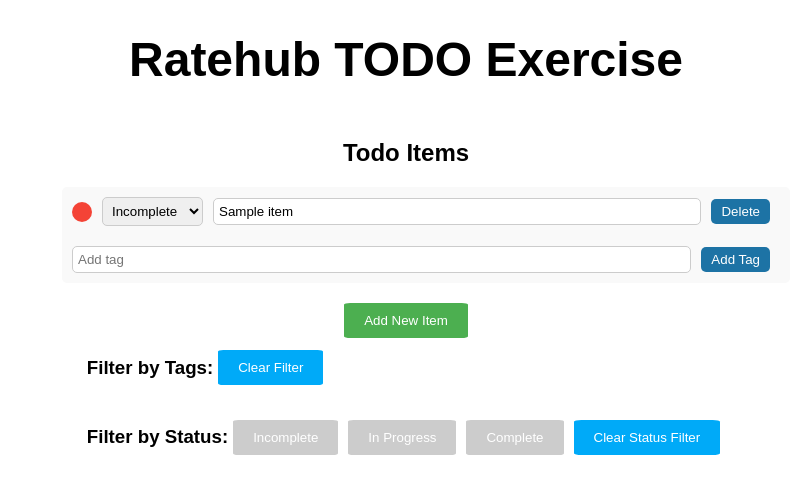
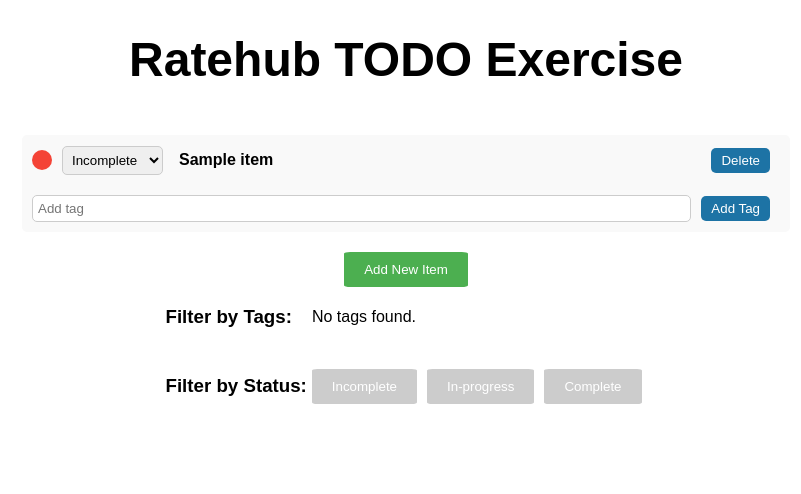
Before and after one commit to rafaelnmgomes/musical-octo-enigma, a React app: page / in a window 1280 px wide. Shown: the top 494 px of the page, without its empty margins (234-1035 px from the left). Built offline with nearby package versions, Linux system fonts and the light colour scheme.

Commit message:
Review style, add drag and drop

```diff
--- a/package.json
+++ b/package.json
@@ -6,6 +6,7 @@
     "mobx": "^6.6.1",
     "mobx-react-lite": "^3.4.0",
     "react": "^17.0.1",
+    "react-beautiful-dnd": "^13.1.1",
     "react-dom": "^17.0.1",
     "react-hot-toast": "^2.5.2",
     "styled-components": "^5.2.1",
--- a/src/App.jsx
+++ b/src/App.jsx
@@ -8,13 +8,6 @@ const GlobalStyle = createGlobalStyle`
   body {
     font-family: Gordita, sans-serif;
     margin: 0;
-    }
-
-    button {
-        background-color: #1d73a5;
-        :hover {
-            background-color: #174277;
-        }
     }
     `;
 
--- a/src/components/TodoList.jsx
+++ b/src/components/TodoList.jsx
@@ -1,5 +1,6 @@
 import { observer } from "mobx-react-lite";
 import React from "react";
+import { DragDropContext, Draggable, Droppable } from "react-beautiful-dnd";
 import { toast } from "react-hot-toast";
 import styled from "styled-components";
 import store from "../store/todoStore";
@@ -10,6 +11,11 @@ const Title = styled.h1`
   color: #000;
 `;
 
+const List = styled.ul`
+  list-style: none;
+  padding: 0;
+`;
+
 const Wrapper = styled.div`
   display: flex;
   flex-direction: column;
@@ -18,10 +24,6 @@ const Wrapper = styled.div`
 
 const ListWrapper = styled.div`
   width: 60%;
-`;
-
-const ListTitle = styled.h2`
-  text-align: center;
 `;
 
 const NewItemButton = styled.button`
@@ -55,7 +57,10 @@ const FilterGroup = styled.div`
 `;
 
 const FilterButton = styled.button`
-  background-color: ${(props) => (props.selected ? "#00aaf8" : "#ccc")};
+  background-color: ${(props) =>
+    props.selected
+      ? getStatusColor(props.status) || statusColors.default
+      : "#ccc"};
   color: #fff;
   padding: 10px 20px;
   border-radius: 5%;
@@ -64,10 +69,40 @@ const FilterButton = styled.button`
   margin: 5px;
 `;
 
+const Empty = styled.p`
+  margin-left: 20px;
+  text-align: center;
+`;
+
+const Placeholder = styled.div`
+  display: flex;
+  justify-content: center;
+  margin: 20px;
+`;
+
+const getStatusColor = (status) => {
+  switch (status) {
+    case "incomplete":
+      return "#f44336";
+    case "in-progress":
+      return "#ff9800";
+    case "complete":
+      return "#4caf50";
+    default:
+      return "#1d73a5";
+  }
+};
+
 const TodoList = observer(() => {
   const handleAddItem = () => {
     store.addItem();
     toast.success("Item added successfully!");
+  };
+
+  const handleDragEnd = (result) => {
+    if (!result.destination) return;
+
+    store.reorderItems(result.source.index, result.destination.index);
   };
 
   return (
@@ -76,12 +111,43 @@ const TodoList = observer(() => {
         <Title>Ratehub TODO Exercise</Title>
       </header>
       <ListWrapper>
-        <ListTitle>Todo Items</ListTitle>
-        <ul>
-          {store.filteredItems.map((item) => (
-            <TodoListItem key={item.id} item={item} store={store} />
-          ))}
-        </ul>
+        <DragDropContext onDragEnd={handleDragEnd}>
+          <Droppable droppableId="todo-list">
+            {(provided) => (
+              <List {...provided.droppableProps} ref={provided.innerRef}>
+                {store.filteredItems.length === 0 ? (
+                  <Placeholder>
+                    No items available. Try changing the filters or adding new
+                    items.
+                  </Placeholder>
+                ) : (
+                  store.filteredItems.map((item, index) => (
+                    <Draggable
+                      key={item.id}
+                      draggableId={item.id.toString()}
+                      index={index}
+                    >
+                      {(provided) => (
+                        <div
+                          ref={provided.innerRef}
+                          {...provided.draggableProps}
+                          {...provided.dragHandleProps}
+                        >
+                          <TodoListItem
+                            item={item}
+                            store={store}
+                            getStatusColor={getStatusColor}
+                          />
+                        </div>
+                      )}
+                    </Draggable>
+                  ))
+                )}
+                {provided.placeholder}
+              </List>
+            )}
+          </Droppable>
+        </DragDropContext>
         <ButtonWrapper>
           <NewItemButton onClick={handleAddItem}>Add New Item</NewItemButton>
         </ButtonWrapper>
@@ -89,6 +155,7 @@ const TodoList = observer(() => {
       <Footer>
         <FilterGroup>
           <h3>Filter by Tags:</h3>
+          {store.allTags.length === 0 && <Empty>No tags found.</Empty>}
           {store.allTags.map((tag) => (
             <FilterButton
               key={tag}
@@ -98,39 +165,19 @@ const TodoList = observer(() => {
               {tag}
             </FilterButton>
           ))}
-          <FilterButton
-            onClick={() => store.setFilterTag(null)}
-            selected={store.filterTag === null}
-          >
-            Clear Filter
-          </FilterButton>
         </FilterGroup>
         <FilterGroup>
           <h3>Filter by Status:</h3>
-          <FilterButton
-            onClick={() => store.setFilterStatus("incomplete")}
-            selected={store.filterStatus === "incomplete"}
-          >
-            Incomplete
-          </FilterButton>
-          <FilterButton
-            onClick={() => store.setFilterStatus("in-progress")}
-            selected={store.filterStatus === "in-progress"}
-          >
-            In Progress
-          </FilterButton>
-          <FilterButton
-            onClick={() => store.setFilterStatus("complete")}
-            selected={store.filterStatus === "complete"}
-          >
-            Complete
-          </FilterButton>
-          <FilterButton
-            onClick={() => store.setFilterStatus(null)}
-            selected={store.filterStatus === null}
-          >
-            Clear Status Filter
-          </FilterButton>
+          {["incomplete", "in-progress", "complete"].map((status) => (
+            <FilterButton
+              key={status}
+              onClick={() => store.setFilterStatus(status)}
+              selected={store.filterStatus === status}
+              status={status}
+            >
+              {status.charAt(0).toUpperCase() + status.slice(1)}
+            </FilterButton>
+          ))}
         </FilterGroup>
       </Footer>
     </Wrapper>
--- a/src/components/TodoListItem.jsx
+++ b/src/components/TodoListItem.jsx
@@ -2,19 +2,6 @@ import { observer } from "mobx-react-lite";
 import React, { useState } from "react";
 import { toast } from "react-hot-toast";
 import styled from "styled-components";
-
-const getStatusColor = (status) => {
-  switch (status) {
-    case "incomplete":
-      return "#f44336";
-    case "in-progress":
-      return "#ff9800";
-    case "complete":
-      return "#4caf50";
-    default:
-      return "#ccc";
-  }
-};
 
 const ListItem = styled.li`
   display: flex;
@@ -39,7 +26,7 @@ const ItemTop = styled.div`
 const StatusIndicator = styled.div`
   width: 20px;
   height: 20px;
-  background-color: ${(props) => getStatusColor(props.status)};
+  background-color: ${(props) => props.statusColor};
   margin-right: 10px;
   border-radius: 50%;
   transition: background-color 0.5s ease;
@@ -52,7 +39,25 @@ const Select = styled.select`
   border-radius: 5px;
 `;
 
-const Input = styled.input`
+const Title = styled.input`
+  flex-grow: 1;
+  margin-right: 10px;
+  padding: 5px;
+  border: 1px solid transparent;
+  border-radius: 5px;
+  background-color: transparent;
+  transition: border 0.3s ease;
+  font-weight: bold;
+  font-size: 16px;
+
+  &:hover,
+  &:focus {
+    border: 1px solid #ccc;
+    background-color: #fff;
+  }
+`;
+
+const TagInput = styled.input`
   flex-grow: 1;
   margin-right: 10px;
   padding: 5px;
@@ -62,12 +67,17 @@ const Input = styled.input`
 
 const Button = styled.button`
   color: #fff;
+  background-color: #1d73a5;
   padding: 5px 10px;
   border: none;
   cursor: pointer;
   border-radius: 5px;
   margin-right: 10px;
   transition: background-color 0.3s ease;
+
+  :hover {
+    background-color: #174277;
+  }
 `;
 
 const Tags = styled.div`
@@ -98,7 +108,7 @@ const TagInputWrapper = styled.div`
   margin-top: 10px;
 `;
 
-const TodoListItem = observer(({ item, store }) => {
+const TodoListItem = observer(({ item, store, getStatusColor }) => {
   const [newTag, setNewTag] = useState("");
 
   const handleStatusChange = (newStatus) => {
@@ -142,10 +152,17 @@ const TodoListItem = observer(({ item, store }) => {
     toast.success("Tag removed successfully!");
   };
 
+  const handleKeyPress = (e) => {
+    if (e.key === "Enter") {
+      e.preventDefault();
+      handleAddTag();
+    }
+  };
+
   return (
     <ListItem>
       <ItemTop>
-        <StatusIndicator status={item.status} />
+        <StatusIndicator statusColor={getStatusColor(item.status)} />
         <Select
           value={item.status}
           onChange={(e) => handleStatusChange(e.target.value)}
@@ -154,7 +171,7 @@ const TodoListItem = observer(({ item, store }) => {
           <option value="in-progress">In Progress</option>
           <option value="complete">Complete</option>
         </Select>
-        <Input
+        <Title
           onChange={handleItemNameChange}
           onBlur={handleItemNameBlur}
           value={item.name}
@@ -169,9 +186,10 @@ const TodoListItem = observer(({ item, store }) => {
         ))}
       </Tags>
       <TagInputWrapper>
-        <Input
+        <TagInput
           value={newTag}
           onChange={(e) => setNewTag(e.target.value)}
+          onKeyUp={handleKeyPress}
           placeholder="Add tag"
         />
         <Button onClick={handleAddTag}>Add Tag</Button>
--- a/src/store/todoStore.js
+++ b/src/store/todoStore.js
@@ -48,7 +48,6 @@ function createTodoStore() {
       self.filterTag = null;
     },
     setItemName(id, name) {
-      console.log("🚀 ~ setItemName ~ name:", name);
       const item = self.items.find((i) => i.id === id);
       item.name = name;
     },
@@ -76,10 +75,30 @@ function createTodoStore() {
       }
     },
     setFilterTag(tag) {
+      if (self.filterTag === tag) {
+        self.filterTag = null;
+        return;
+      }
       self.filterTag = tag;
     },
     setFilterStatus(status) {
+      if (self.filterStatus === status) {
+        self.filterStatus = null;
+        return;
+      }
       self.filterStatus = status;
+    },
+    reorderItems(fromIndex, toIndex) {
+      if (fromIndex === toIndex) return;
+
+      const movingItem = self.filteredItems[fromIndex];
+      const originalIndex = self.items.findIndex((i) => i.id === movingItem.id);
+
+      if (originalIndex === -1) return;
+
+      const [item] = self.items.splice(originalIndex, 1);
+
+      self.items.splice(toIndex, 0, item);
     },
   });
 
```
Also changed, not shown: 1 other file (tests, documents, lock files or other folders).
